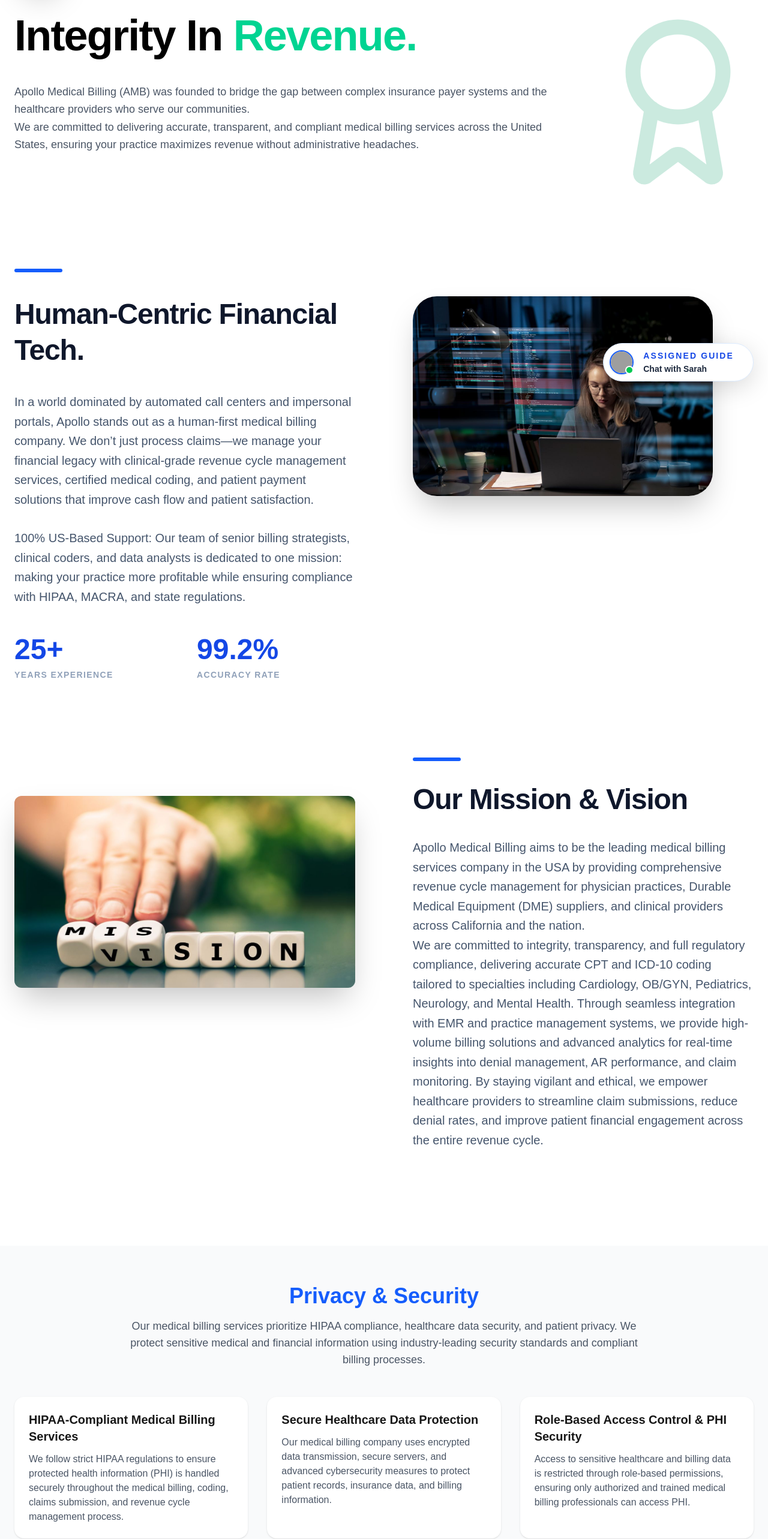
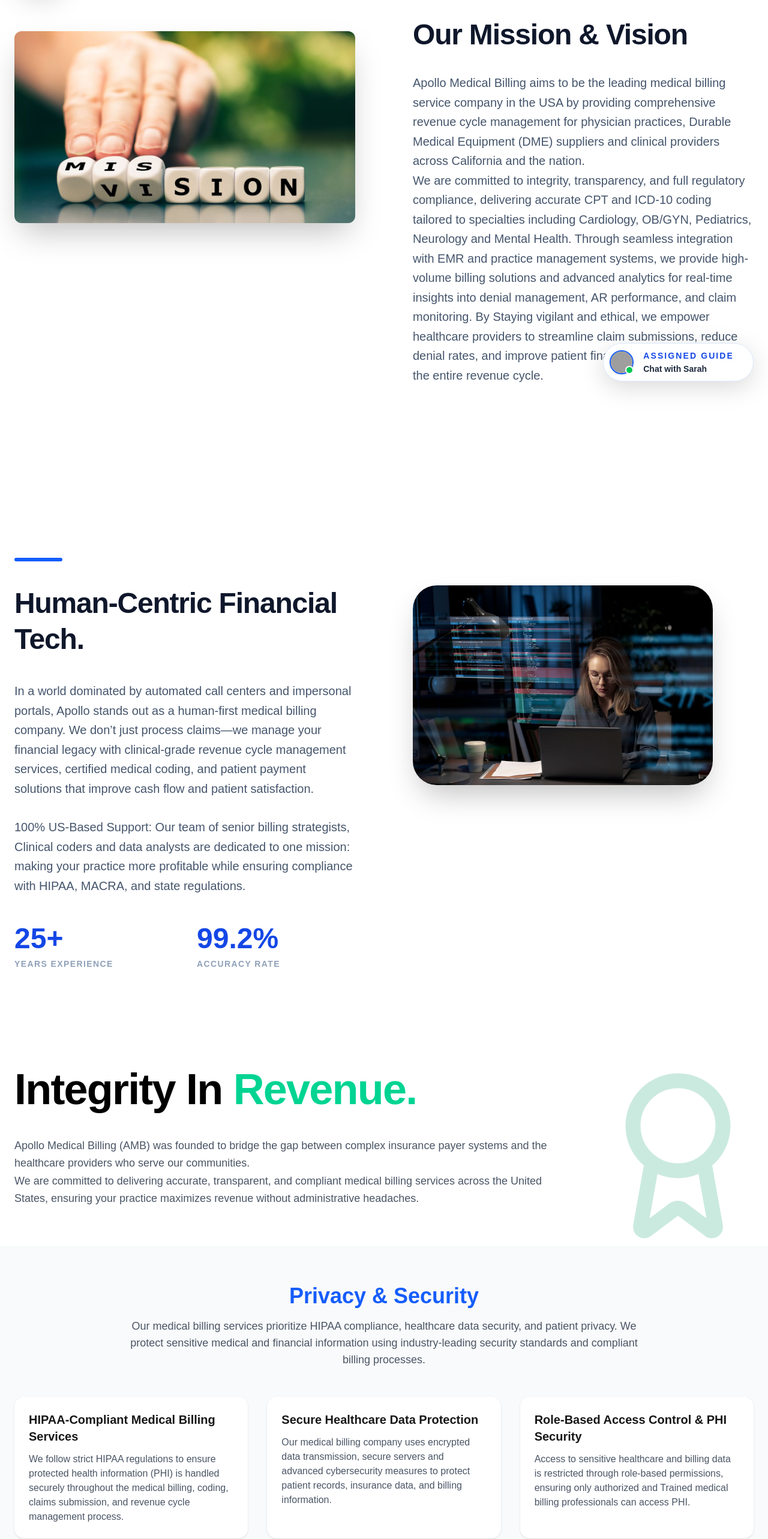
Before and after one commit to amirpervaiz22-cloud/Apollo-Client, a Next.js app: page /about in a window 1280 px wide. Shown: the part 140-2706 px from the top of the page at 60% size. Built offline with nearby package versions, Linux system fonts and the light colour scheme; grey boxes are pictures that could not be loaded.

Commit message:
Updated about page layout

```diff
--- a/app/(main)/about/page.js
+++ b/app/(main)/about/page.js
@@ -6,23 +6,38 @@
 const page = () => {
   return (
     <div className="animate-in fade-in duration-1000">
-      <section className="pt-40  bg-white text-black">
-        <div className="flex flex-row-reverse">
-          <div className="text-blue-500  opacity-20 hidden lg:block">
-            <Award className="text-emerald-600" size={300} />
+      <section className="py-24 md:py-32 bg-white" id="Mission_Vision">
+        <div className="container  mx-auto md:px-6 px-3 flex flex-col-reverse md:flex-row  md:gap-24 gap-6  text-left">
+          <div className="md:w-[50%] md:mt-16">
+            <Image
+              src="/MissionAndVision.jpg"
+              height={500}
+              width={500}
+              alt="Apollo Mission and Vision."
+              className="rounded-xl h-fit w-fit shadow-2xl"
+            />
           </div>
-          <div className="container mx-auto px-6 relative z-10 text-center md:text-left">
-            <h1 className="text-4xl md:text-7xl font-black mb-10 tracking-tight leading-[1.1]">
-              Integrity In <span className="text-emerald-400">Revenue.</span>
-            </h1>
-            <p className="text-lg  text-gray-600 max-w-4xl leading-relaxed">
-              Apollo Medical Billing (AMB) was founded to bridge the gap between
-              complex insurance payer systems and the healthcare providers who
-              serve our communities.
-              <br /> We are committed to delivering accurate, transparent, and
-              compliant medical billing services across the United States,
-              ensuring your practice maximizes revenue without administrative
-              headaches.
+          <div className="md:w-[50%] mt-10 md:mt-0">
+            <div className="h-1.5 w-20 bg-blue-600 mb-10 rounded-full"></div>
+            <h2 className="text-xl md:text-5xl font-black text-slate-900 md:mb-10 tracking-tight">
+              Our Mission & Vision
+            </h2>
+            <p className="text-xs md:text-xl text-slate-600 mb-8 leading-relaxed font-medium">
+              Apollo Medical Billing aims to be the leading medical billing
+              service company in the USA by providing comprehensive revenue
+              cycle management for physician practices, Durable Medical
+              Equipment (DME) suppliers and clinical providers across California
+              and the nation.
+              <br /> We are committed to integrity, transparency, and full
+              regulatory compliance, delivering accurate CPT and ICD-10 coding
+              tailored to specialties including Cardiology, OB/GYN, Pediatrics,
+              Neurology and Mental Health. Through seamless integration with EMR
+              and practice management systems, we provide high-volume billing
+              solutions and advanced analytics for real-time insights into
+              denial management, AR performance, and claim monitoring. By
+              Staying vigilant and ethical, we empower healthcare providers to
+              streamline claim submissions, reduce denial rates, and improve
+              patient financial engagement across the entire revenue cycle.
             </p>
           </div>
         </div>
@@ -46,7 +61,7 @@
               </p>
               <p className="text-xl text-slate-600 mb-12 leading-relaxed">
                 100% US-Based Support: Our team of senior billing strategists,
-                clinical coders, and data analysts is dedicated to one mission:
+                Clinical coders and data analysts are dedicated to one mission:
                 making your practice more profitable while ensuring compliance
                 with HIPAA, MACRA, and state regulations.
               </p>
@@ -73,49 +88,36 @@
                 src="/Human-Centric-Financial.jpg"
                 height={500}
                 width={500}
-                alt="Apollo Executive Team Meeting"
+                alt="Apollo Executive Team Meeting."
                 className="rounded-[40px] shadow-2xl relative z-10"
               />
             </div>
           </div>
         </div>
       </section>
-      <section className="py-24 md:py-32 bg-white" id="Mission_Vision">
-        <div className="container  mx-auto md:px-6 px-3 flex flex-col-reverse md:flex-row  md:gap-24 gap-6  text-left">
-          <div className="md:w-[50%] md:mt-16">
-            <Image
-              src="/MissionAndVision.jpg"
-              height={500}
-              width={500}
-              alt="Apollo Mission and Vision"
-              className="rounded-xl h-fit w-fit shadow-2xl"
-            />
+
+      <section className="pt-40  bg-white text-black">
+        <div className="flex flex-row-reverse">
+          <div className="text-blue-500  opacity-20 hidden lg:block">
+            <Award className="text-emerald-600" size={300} />
           </div>
-          <div className="md:w-[50%] mt-10 md:mt-0">
-            <div className="h-1.5 w-20 bg-blue-600 mb-10 rounded-full"></div>
-            <h2 className="text-xl md:text-5xl font-black text-slate-900 md:mb-10 tracking-tight">
-              Our Mission & Vision
-            </h2>
-            <p className="text-xs md:text-xl text-slate-600 mb-8 leading-relaxed font-medium">
-              Apollo Medical Billing aims to be the leading medical billing
-              services company in the USA by providing comprehensive revenue
-              cycle management for physician practices, Durable Medical
-              Equipment (DME) suppliers, and clinical providers across
-              California and the nation.
-              <br /> We are committed to integrity, transparency, and full
-              regulatory compliance, delivering accurate CPT and ICD-10 coding
-              tailored to specialties including Cardiology, OB/GYN, Pediatrics,
-              Neurology, and Mental Health. Through seamless integration with
-              EMR and practice management systems, we provide high-volume
-              billing solutions and advanced analytics for real-time insights
-              into denial management, AR performance, and claim monitoring. By
-              staying vigilant and ethical, we empower healthcare providers to
-              streamline claim submissions, reduce denial rates, and improve
-              patient financial engagement across the entire revenue cycle.
+          <div className="container mx-auto px-6 relative z-10 text-center md:text-left">
+            <h1 className="text-4xl md:text-7xl font-black mb-10 tracking-tight leading-[1.1]">
+              Integrity In <span className="text-emerald-400">Revenue.</span>
+            </h1>
+            <p className="text-lg  text-gray-600 max-w-4xl leading-relaxed">
+              Apollo Medical Billing (AMB) was founded to bridge the gap between
+              complex insurance payer systems and the healthcare providers who
+              serve our communities.
+              <br /> We are committed to delivering accurate, transparent, and
+              compliant medical billing services across the United States,
+              ensuring your practice maximizes revenue without administrative
+              headaches.
             </p>
           </div>
         </div>
       </section>
+
       <section className="bg-gray-50 py-16" id="Privacy_Security">
         <div className="max-w-7xl mx-auto px-6">
           {/* Header */}
@@ -153,7 +155,7 @@
               </h3>
               <p className="text-gray-600">
                 Our medical billing company uses encrypted data transmission,
-                secure servers, and advanced cybersecurity measures to protect
+                secure servers and advanced cybersecurity measures to protect
                 patient records, insurance data, and billing information.
               </p>
             </div>
@@ -166,7 +168,7 @@
               <p className="text-gray-600">
                 Access to sensitive healthcare and billing data is restricted
                 through role-based permissions, ensuring only authorized and
-                trained medical billing professionals can access PHI.
+                Trained medical billing professionals can access PHI.
               </p>
             </div>
 
```
